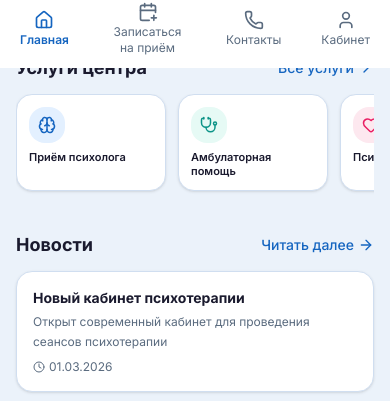
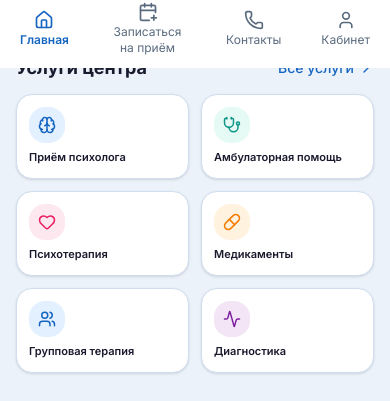
Before and after one commit to Dencheez/-, a Next.js app: page / in a window 390 px wide. Shown: the part 776-1177 px from the top of the page. Built offline with nearby package versions, Linux system fonts and the light colour scheme; no server answers; the database is empty.

Commit message:
fix service

```diff
--- a/components/home/services-section.tsx
+++ b/components/home/services-section.tsx
@@ -12,42 +12,12 @@ export function ServicesSection({ searchQuery = "" }: ServicesSectionProps) {
   const { t } = useLanguage()
 
   const allServices = [
-    {
-      icon: Brain,
-      label: t("psychologist"),
-      color: "text-primary",
-      bg: "bg-[#E3F0FF]",
-    },
-    {
-      icon: Stethoscope,
-      label: t("outpatient"),
-      color: "text-[#0D9488]",
-      bg: "bg-[#E6FAF5]",
-    },
-    {
-      icon: Heart,
-      label: t("psychotherapy"),
-      color: "text-[#E91E63]",
-      bg: "bg-[#FDE8EF]",
-    },
-    {
-      icon: Pill,
-      label: t("medications"),
-      color: "text-[#F57C00]",
-      bg: "bg-[#FFF3E0]",
-    },
-    {
-      icon: Users,
-      label: t("group_therapy"),
-      color: "text-primary",
-      bg: "bg-[#E3F0FF]",
-    },
-    {
-      icon: Activity,
-      label: t("diagnostics"),
-      color: "text-[#7B1FA2]",
-      bg: "bg-[#F3E5F5]",
-    },
+    { icon: Brain, label: t("psychologist"), color: "text-primary", bg: "bg-[#E3F0FF]" },
+    { icon: Stethoscope, label: t("outpatient"), color: "text-[#0D9488]", bg: "bg-[#E6FAF5]" },
+    { icon: Heart, label: t("psychotherapy"), color: "text-[#E91E63]", bg: "bg-[#FDE8EF]" },
+    { icon: Pill, label: t("medications"), color: "text-[#F57C00]", bg: "bg-[#FFF3E0]" },
+    { icon: Users, label: t("group_therapy"), color: "text-primary", bg: "bg-[#E3F0FF]" },
+    { icon: Activity, label: t("diagnostics"), color: "text-[#7B1FA2]", bg: "bg-[#F3E5F5]" },
   ]
 
   const filteredServices = allServices.filter((service) =>
@@ -66,8 +36,8 @@ export function ServicesSection({ searchQuery = "" }: ServicesSectionProps) {
         </Link>
       </div>
 
-      {/* Карусель: flex + overflow-x-auto для мобилки, md:grid для десктопа */}
-      <div className="mt-3 flex gap-3 overflow-x-auto pb-4 scrollbar-hide snap-x md:grid md:grid-cols-2 md:overflow-visible md:pb-0">
+      {/* Теперь строго 2 колонки на мобилке (grid-cols-2) и на десктопе (md:grid-cols-2) */}
+      <div className="mt-3 grid grid-cols-2 gap-3">
         {filteredServices.length > 0 ? (
           filteredServices.map((service) => {
             const Icon = service.icon
@@ -75,14 +45,13 @@ export function ServicesSection({ searchQuery = "" }: ServicesSectionProps) {
               <Link
                 key={service.label}
                 href="/appointment"
-                // Фиксированная ширина w-[150px] и snap-start для плавной прокрутки
-                className="flex min-h-[85px] w-[150px] shrink-0 snap-start flex-col items-start gap-2 rounded-2xl border border-border bg-card p-3 shadow-sm transition-all hover:shadow-md active:scale-[0.97] md:w-full md:flex-row md:items-center md:min-h-[70px]"
+                // w-full, чтобы карточки занимали всю ширину своей колонки
+                className="flex min-h-[85px] w-full flex-col items-start gap-2 rounded-2xl border border-border bg-card p-3 shadow-sm transition-all hover:shadow-md active:scale-[0.97] md:min-h-[70px] md:flex-row md:items-center"
               >
                 <div className={`flex h-9 w-9 shrink-0 items-center justify-center rounded-xl ${service.bg}`}>
                   <Icon className={`h-4.5 w-4.5 ${service.color}`} />
                 </div>
 
-                {/* Текст не режется, переносится на новые строки */}
                 <p className="text-[11px] font-semibold text-foreground leading-tight break-words">
                   {service.label}
                 </p>
```
